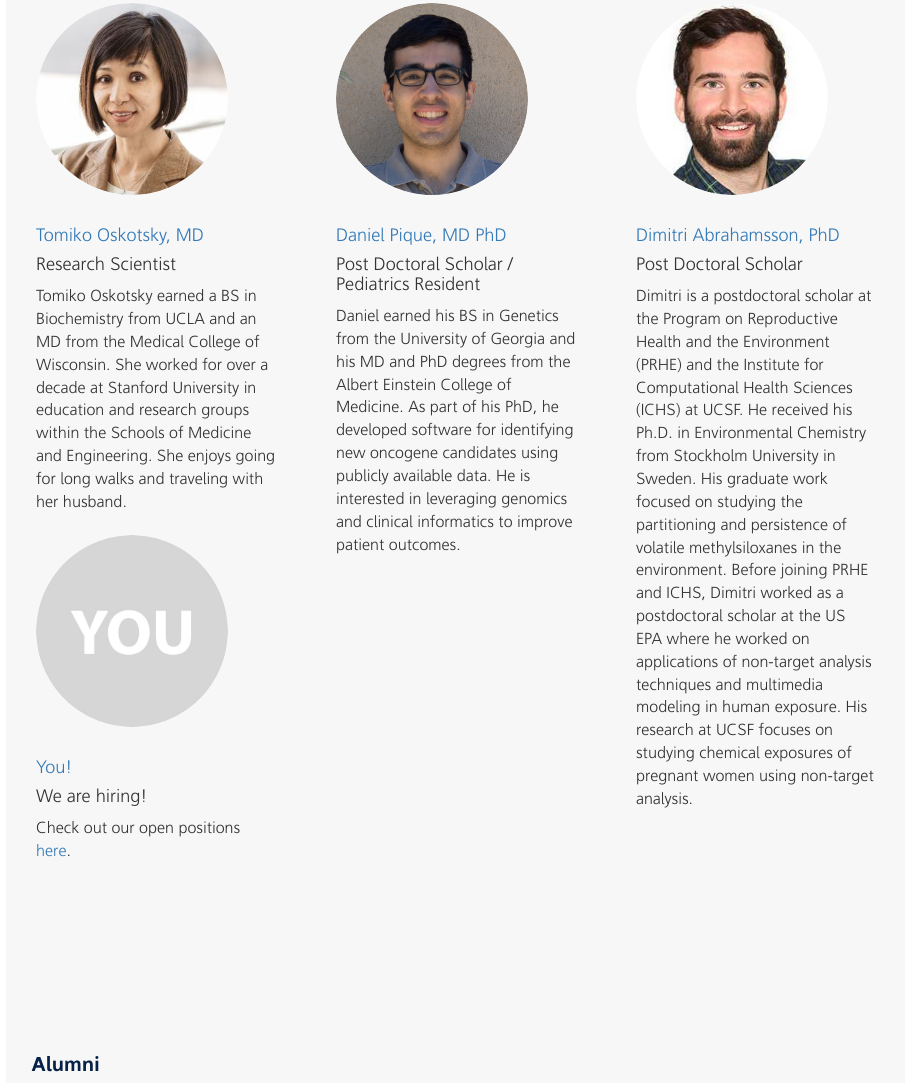
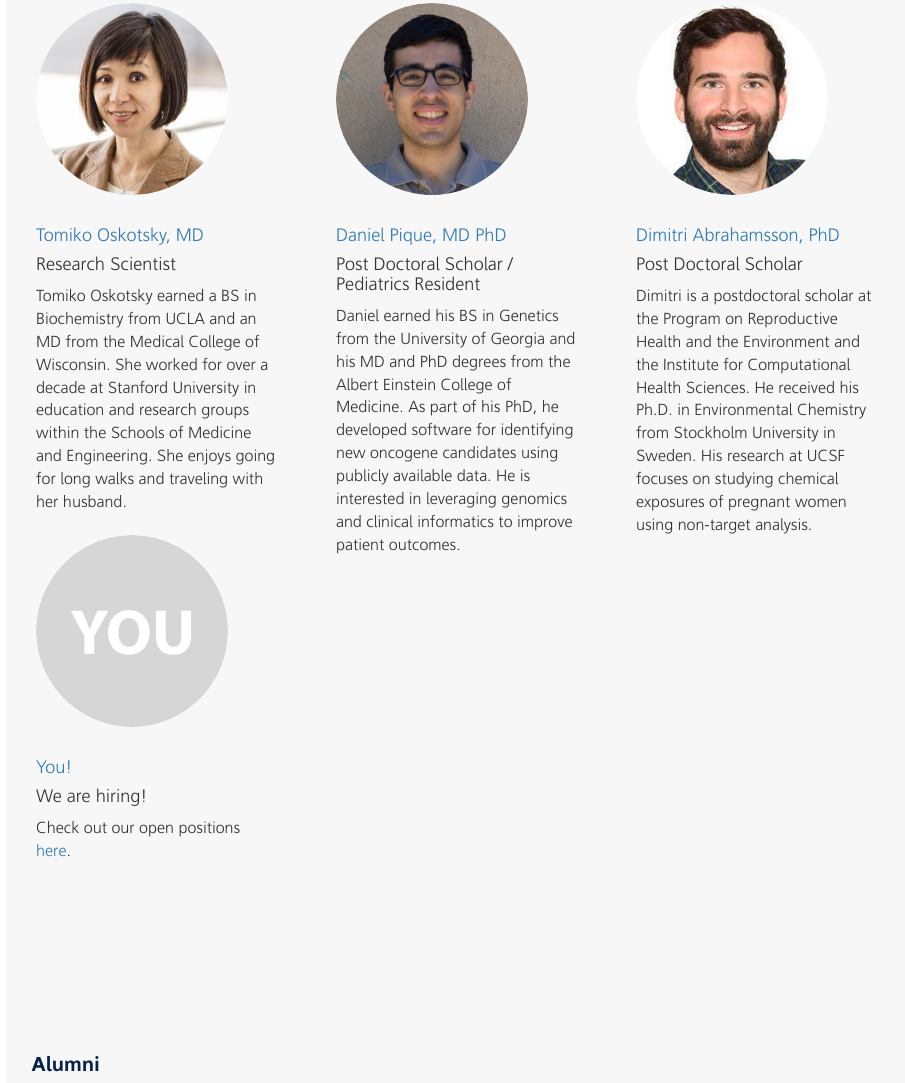
Before and after one commit to msirota/msirota.github.io, a plain HTML site: page index.html in a window 1280 px wide. Shown: the part 5793-6876 px from the top of the page, without its empty margins (184-1089 px from the left). Drawn offline with nearby package versions, Linux system fonts and the light colour scheme; a script that the page names is missing.

Commit message:
updating Dimitri

```diff
--- a/index.html
+++ b/index.html
@@ -487,13 +487,10 @@
             <div class="col-xs-8 col-sm-12 description-section">
              <h3><a href="[website of teammember]">Dimitri Abrahamsson, PhD</a></h3>
              <h4>Post Doctoral Scholar</h4>
-             <p>Dimitri is a postdoctoral scholar at the Program on Reproductive Health and the Environment (PRHE)
-		     and the Institute for Computational Health Sciences (ICHS) at UCSF. He received his Ph.D. in
-		     Environmental Chemistry from Stockholm University in Sweden. His graduate work focused on studying
-		     the partitioning and persistence of volatile methylsiloxanes in the environment. Before joining PRHE
-		     and ICHS, Dimitri worked as a postdoctoral scholar at the US EPA where he worked on applications of
-		     non-target analysis techniques and multimedia modeling in human exposure. His research at UCSF focuses
-		     on studying chemical exposures of pregnant women using non-target analysis.</p>
+             <p>Dimitri is a postdoctoral scholar at the Program on Reproductive Health and the Environment
+		     and the Institute for Computational Health Sciences. He received his Ph.D. in Environmental Chemistry
+		     from Stockholm University in Sweden. His research at UCSF focuses on studying chemical exposures of
+		     pregnant women using non-target analysis.</p>
             </div>
     </div>
           <!-- Add Team Member Below -->
```
